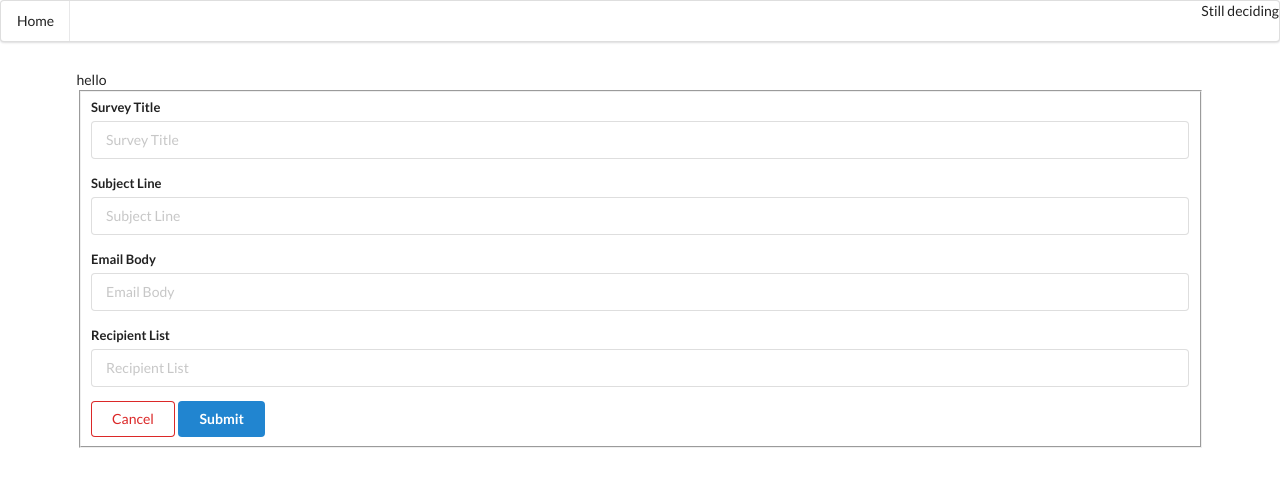
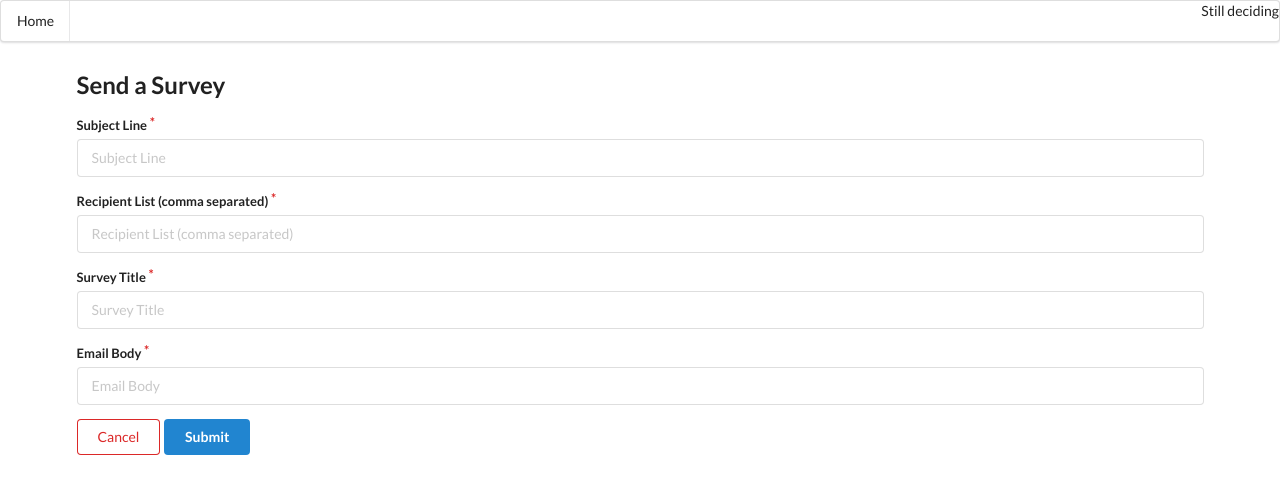
Before and after one commit to kealohigrondin/Feedback-Collection-App, a React (Create React App) app in the folder client/: page /surveys/new in a window 1280 px wide. Shown: the top 494 px of the page. Built offline with nearby package versions, Linux system fonts and the light colour scheme; no server answers.

Commit message:
full form validation complete

```diff
--- a/client/src/components/pages/SurveyNew.js
+++ b/client/src/components/pages/SurveyNew.js
@@ -5,7 +5,7 @@ class SurveyNew extends React.Component {
   render() {
     return (
       <div>
-        hello
+        <h2>Send a Survey</h2>
         <SurveyForm />
       </div>
     );
--- a/client/src/components/surveys/SurveyField.js
+++ b/client/src/components/surveys/SurveyField.js
@@ -1,10 +1,21 @@
 import React from "react";
 
-export default function SurveyField({ input, label }) {
+export default function SurveyField({
+  input,
+  label,
+  meta: { error, touched },
+}) {
+  const fieldClass = () => {
+    return touched && error ? "required field error" : "required field";
+  };
+
   return (
-    <div className="field">
+    <div className={fieldClass()}>
       <label>{label}</label>
       <input {...input} placeholder={label} />
+      {error && touched ? (
+        <span style={{ color: "#9f3a38" }}>{error}</span>
+      ) : null}
     </div>
   );
 }
--- a/client/src/components/surveys/SurveyForm.js
+++ b/client/src/components/surveys/SurveyForm.js
@@ -5,60 +5,68 @@ import { Field, Form } from "react-final-form";
 
 import { updateFormState } from "../../actions";
 import SurveyField from "./SurveyField";
+import { validateEmails } from "../../utils/validateEmails";
+
+const required = (value) => (value ? undefined : "Required");
 
 const FIELDS = [
   {
+    label: "Subject Line",
+    name: "subjectLine",
+    validate: required,
+  },
+  {
+    label: "Recipient List (comma separated)",
+    name: "recipients",
+    validate: validateEmails,
+  },
+  {
     label: "Survey Title",
     name: "surveyTitle",
-  },
-  {
-    label: "Subject Line",
-    name: "subjectLine",
+    validate: required,
   },
   {
     label: "Email Body",
     name: "emailBody",
-  },
-  {
-    label: "Recipient List",
-    name: "recipients",
+    validate: required,
   },
 ];
 
 class SurveyForm extends React.Component {
   submitted = false;
+
   handleSubmit = (values) => {
     this.props.updateFormState("surveyForm", values);
     this.submitted = true;
   };
+
   render() {
     return (
       <Form
         onSubmit={this.handleSubmit}
         render={({ handleSubmit, form, submitting, pristine }) => (
-          <form className="ui form" onSubmit={handleSubmit}>
-            <fieldset>
-              {FIELDS.map(({ label, name }) => (
+          <form className="ui form error" onSubmit={handleSubmit}>
+            {FIELDS.map(({ label, name, validate }) => (
               <Field
                 key={name}
                 label={label}
                 type="text"
                 name={name}
                 component={SurveyField}
+                validate={validate}
               />
             ))}
-              <Link
-                to="/dashboard"
-                className="ui button basic red"
-                type="submit"
-              >
+            <Link to="/dashboard" className="ui button basic red">
               Cancel
             </Link>
-              <button className="ui button primary" type="submit">
+            <button
+              className="ui button primary"
+              type="submit"
+              disabled={submitting}
+            >
               Submit
             </button>
             {this.submitted ? <p>Input received!</p> : null}
-            </fieldset>
           </form>
         )}
       ></Form>
--- /dev/null
+++ b/client/src/utils/validateEmails.js
@@ -0,0 +1,20 @@
+const regEx =
+  /^(([^<>()[\]\\.,;:\s@"]+(\.[^<>()[\]\\.,;:\s@"]+)*)|(".+"))@((\[[0-9]{1,3}\.[0-9]{1,3}\.[0-9]{1,3}\.[0-9]{1,3}])|(([a-zA-Z\-0-9]+\.)+[a-zA-Z]{2,}))$/;
+
+/**
+ *
+ * @param {string} emails containing comma separated email addresses
+ * @returns list of invalid emails or nothing if there aren't any
+ */
+export const validateEmails = (emails) => {
+  if (!emails) return;
+  const invalidEmails = emails
+    .split(",")
+    .map((email) => email.trim())
+    .filter((email) => regEx.test(email) === false); //returns false if email is invalid
+
+  if (invalidEmails.length) {
+    return `Invalid email(s): ${invalidEmails}`;
+  }
+  return;
+};
```
Lines whose indentation alone changed are shown as unchanged.
